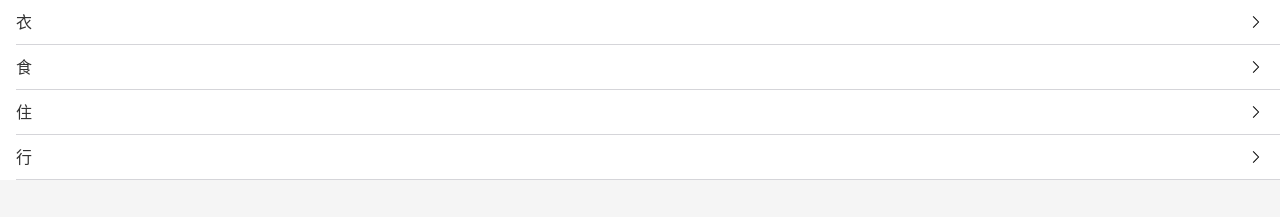
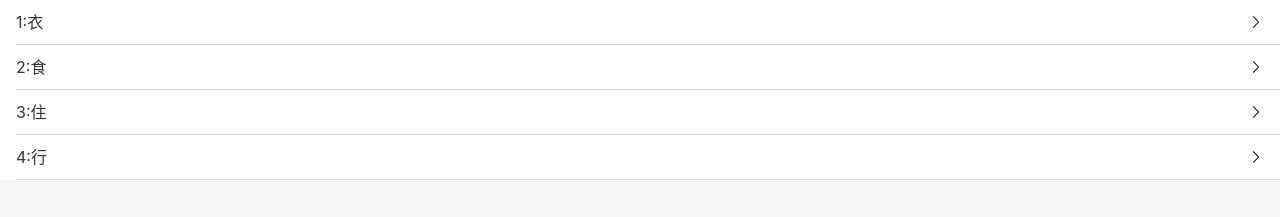
Before and after one commit to hushuo1207/lemon-morney-react, a React app: page /#/tags in a window 1280 px wide. Shown: the top 217 px of the page. Built offline with nearby package versions, Linux system fonts and the light colour scheme.

Commit message:
封装 findTag 到 useTags 里

```diff
--- a/src/App.tsx
+++ b/src/App.tsx
@@ -24,7 +24,7 @@
           <Route exact path="/tags">
             <Tags/>
           </Route>
-          <Route exact path="/tags/:tag">
+          <Route exact path="/tags/:id">
             <Tag/>
           </Route>
           <Route exact path="/money">
--- a/src/useTags.tsx
+++ b/src/useTags.tsx
@@ -1,14 +1,17 @@
 import {useState} from 'react';
 import { createId } from 'lib/creadId';
 
+const defaultTags = [
+  {id: createId(), name: '衣'},
+  {id: createId(), name: '食'},
+  {id: createId(), name: '住'},
+  {id: createId(), name: '行'},
+];
+
 const useTags = () => { // 封装一个自定义 Hook
-  const [tags, setTags] = useState<{ id: number; name: string }[]>([
-    {id: createId(), name: '衣'},
-    {id: createId(), name: '食'},
-    {id: createId(), name: '住'},
-    {id: createId(), name: '行'},
-  ]);
-  return {tags, setTags};
+  const [tags, setTags] = useState<{ id: number; name: string }[]>(defaultTags);
+  const findTag = (id: number) => tags.filter(tag => tag.id === id)[0];
+  return {tags, setTags, findTag};
 };
 
 export {useTags};
--- a/src/views/Tag.tsx
+++ b/src/views/Tag.tsx
@@ -1,8 +1,16 @@
 import React from 'react';
+import {useTags} from '../useTags';
+import {useParams} from 'react-router-dom';
 
-const Tag: React.FC = () => {
+type Params = {
+  id: string
+}
+const Tag: React.FC = (propos) => {
+  const {findTag} = useTags();
+  let {id} = useParams<Params>();
+  const tag = findTag(parseInt(id));
   return (
-    <div>hi</div>
+    <div>{tag.name}</div>
   );
 };
 
--- a/src/views/Tags.tsx
+++ b/src/views/Tags.tsx
@@ -43,8 +43,8 @@
       <TagList>
         {tags.map(tag =>
           <li key={tag.id}>
-            <Link to={'/tags/' + tag}>
-              <span className="oneLine">{tag.name}</span>
+            <Link to={'/tags/' + tag.id}>
+              <span className="oneLine">{tag.id}:{tag.name}</span>
               <Icon name="right"/>
             </Link>
           </li>
```
